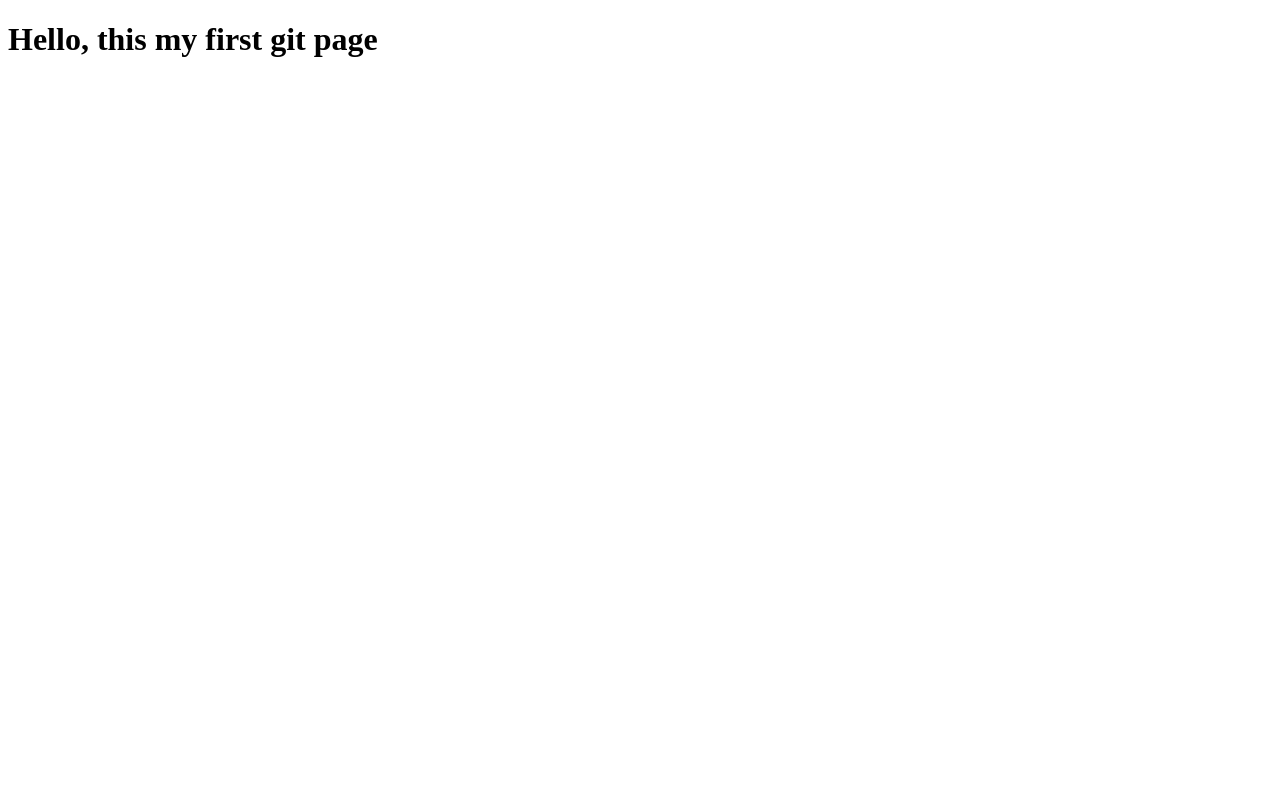
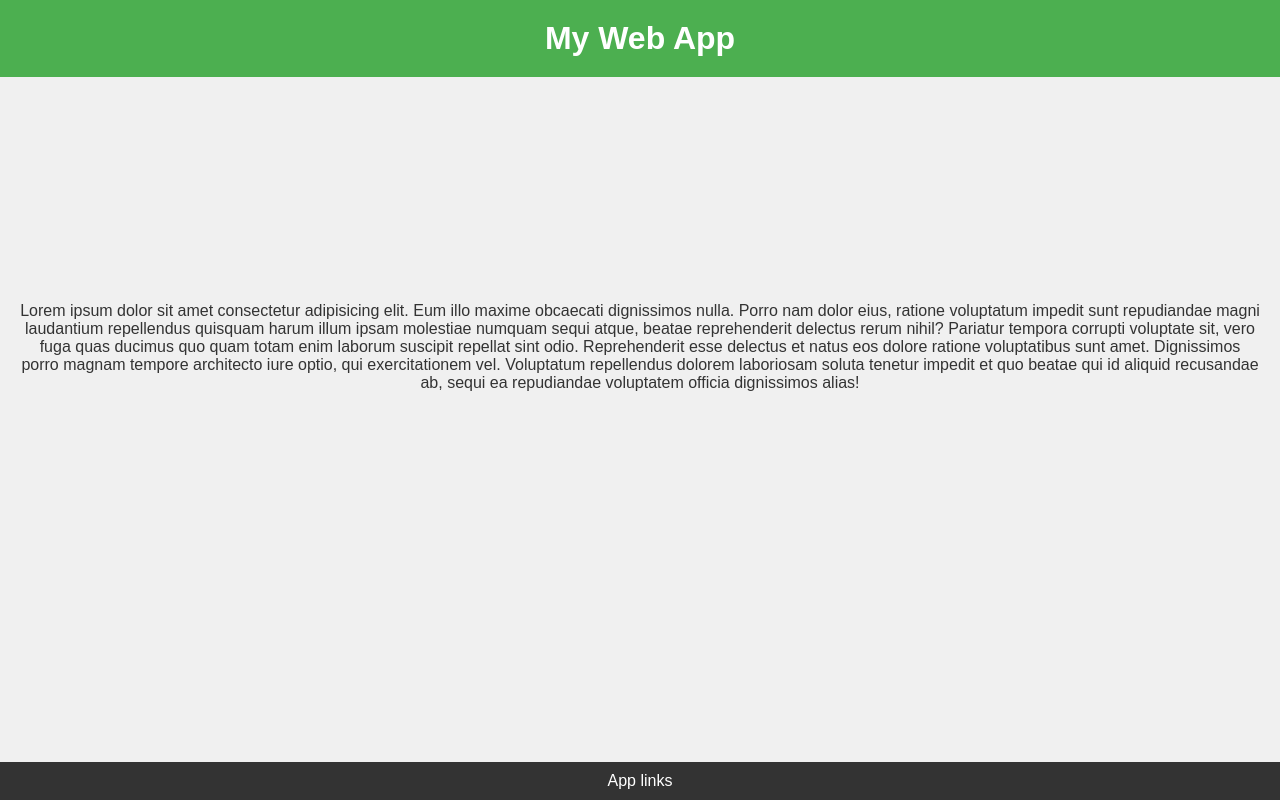
Before and after one commit to Temirlan-artman-888/cohort39.1, a plain HTML site: page Lesson_1/index.html in a window 1280 px wide. Drawn offline with Linux system fonts and the light colour scheme.

Commit message:
HomeWork_files

```diff
--- a/Lesson_1/index.html
+++ b/Lesson_1/index.html
@@ -1,5 +1,6 @@
 <!DOCTYPE html>
 <html lang="en">
+
 <head>
     <meta charset="UTF-8">
     <meta http-equiv="X-UA-Compatible" content="IE=edge">
@@ -7,7 +8,20 @@
     <link rel="stylesheet" href="styles.css">
     <title>My GIT Document</title>
 </head>
+
 <body>
-    <h1>Hello, this my first git page</h1>
+    <header>
+        <h1>My Web App</h1>
+    </header>
+    <main>
+        <div class="main-text">
+            <p> Lorem ipsum dolor sit amet consectetur adipisicing elit. Eum illo maxime obcaecati dignissimos nulla. Porro nam dolor eius, ratione voluptatum impedit sunt repudiandae magni laudantium repellendus quisquam harum illum ipsam molestiae numquam sequi atque, beatae reprehenderit delectus rerum nihil? Pariatur tempora corrupti voluptate sit, vero fuga quas ducimus quo quam totam enim laborum suscipit repellat sint odio. Reprehenderit esse delectus et natus eos dolore ratione voluptatibus sunt amet. Dignissimos porro magnam tempore architecto iure optio, qui exercitationem vel. Voluptatum repellendus dolorem laboriosam soluta tenetur impedit et quo beatae qui id aliquid recusandae ab, sequi ea repudiandae voluptatem officia dignissimos alias!</p>
+        </div>
+
+    </main>
+    <footer>
+        <p>App links</p>
+    </footer>
 </body>
+
 </html>
--- a/Lesson_1/styles.css
+++ b/Lesson_1/styles.css
@@ -0,0 +1,45 @@
+/* Basic Reset */
+* {
+    margin: 0;
+    padding: 0;
+    box-sizing: border-box;
+}
+
+/* General Styles */
+body {
+    font-family: Arial, sans-serif;
+    background-color: #f0f0f0;
+    color: #333;
+    display: flex;
+    flex-direction: column;
+    min-height: 100vh;
+}
+
+/* Header Styles */
+header {
+    background-color: #4CAF50;
+    color: white;
+    padding: 20px;
+    text-align: center;
+}
+
+/* Main Styles */
+main {
+    flex: 1;
+    padding: 20px;
+    text-align: center;
+    justify-content: center;
+}
+.main-text{
+    display: flex;
+    align-items: center;
+    height: 500px;
+}
+
+/* Footer Styles */
+footer {
+    background-color: #333;
+    color: white;
+    padding: 10px;
+    text-align: center;
+}
```
